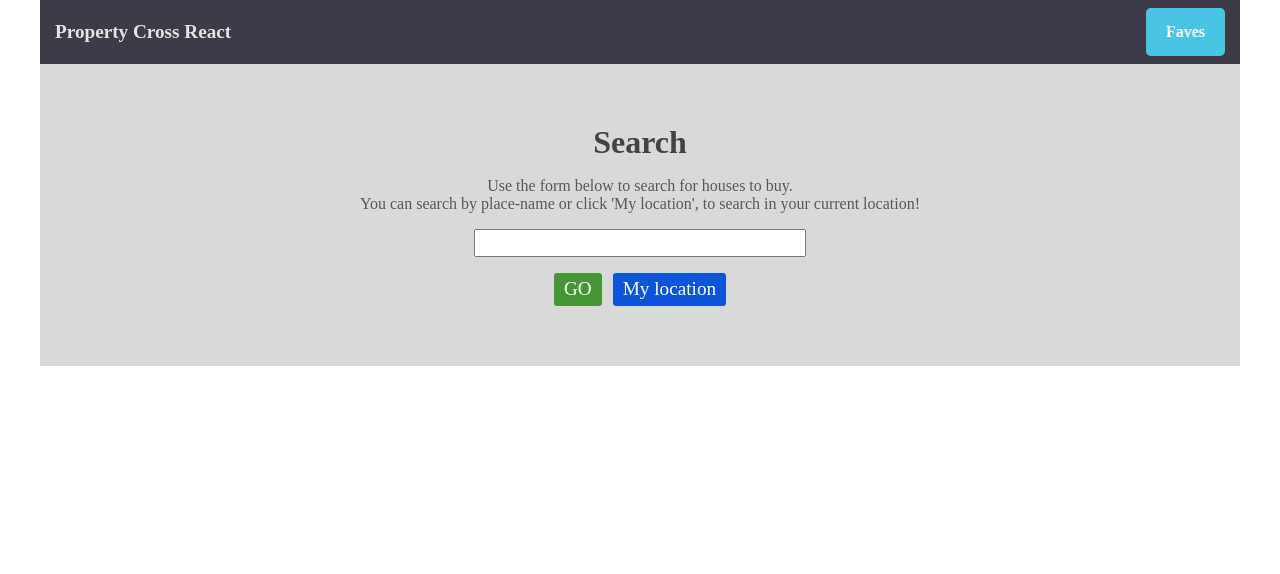
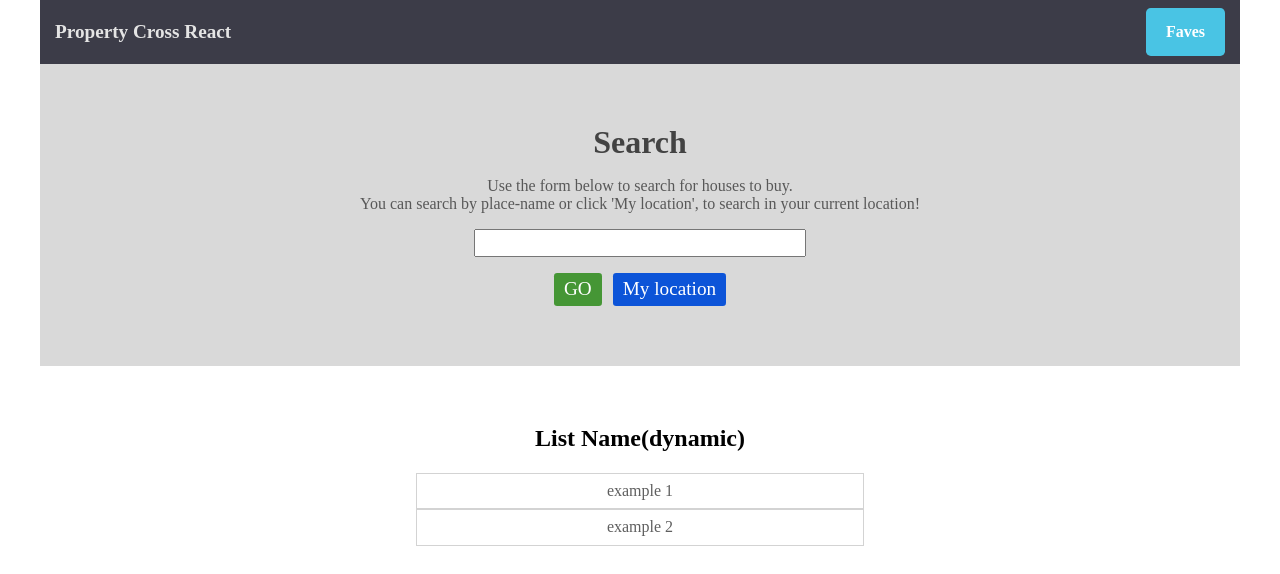
Before and after one commit to Gaydamovich/property-cross-first-app, a React app: page / in a window 1280 px wide. Shown: the top 574 px of the page. Built offline with nearby package versions, Linux system fonts and the light colour scheme.

Commit message:
feat: add search_results

```diff
--- a/src/components/SearchPage/SearchPage.js
+++ b/src/components/SearchPage/SearchPage.js
@@ -1,11 +1,13 @@
 import React from 'react';
+import './SearchPage.scss'
 import SearchPanel from "../SearchPanel/SearchPanel";
+import SearchResults from "../SearchResults/SearchResults";
 
 const SearchPage = () => {
   return (
     <div className='wrapper-search'>
       <SearchPanel />
-
+      <SearchResults />
     </div>
   )
 };
--- /dev/null
+++ b/src/components/SearchPage/SearchPage.scss
@@ -0,0 +1,3 @@
+.wrapper-search {
+
+}
--- a/src/components/SearchPanel/SearchPanel.js
+++ b/src/components/SearchPanel/SearchPanel.js
@@ -20,4 +20,4 @@ const SearchPanel = () => {
   )
 };
 
-export default SearchPanel
+export default SearchPanel;
--- /dev/null
+++ b/src/components/SearchResults/SearchResults.js
@@ -0,0 +1,18 @@
+import React from 'react';
+import './SearchResults.scss';
+
+
+const SearchResults = () => {
+  return (
+    <div className='search-results'>
+      <h2  className='search-results__title'>List Name(dynamic)</h2>
+      <ul  className='search-results__items' id='id_dynamic'>
+        <li className='search-results__items_item'>example 1</li>
+        <li className='search-results__items_item'>example 2</li>
+        {/*  ...  */}
+      </ul>
+    </div>
+  )
+};
+
+export default SearchResults;
--- /dev/null
+++ b/src/components/SearchResults/SearchResults.scss
@@ -0,0 +1,16 @@
+.search-results {
+  padding: 40px;
+  text-align: center;
+  &__items {
+    width: 40%;
+    margin: 0 auto;
+    padding-left: 0;
+    &_item {
+      padding: 8px 15px;
+      font-size: 1rem;
+      color: #5f5f5f;
+      list-style-type: none;
+      border: 1px solid lightgray;
+    }
+  }
+}
```
